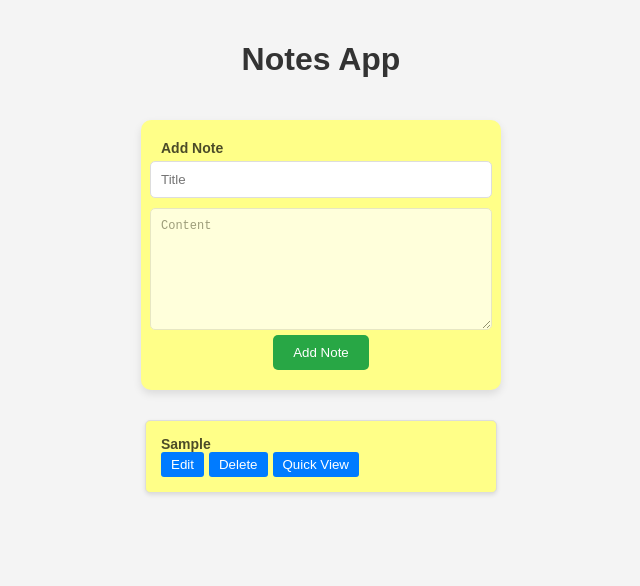
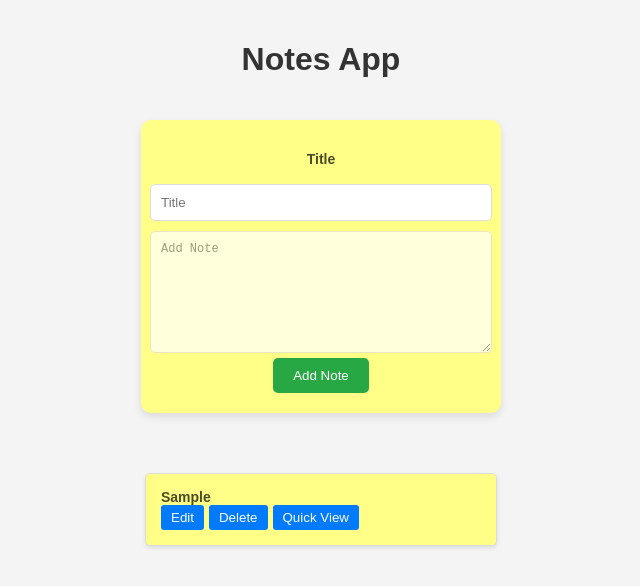
Before and after one commit to DerpyTheSpy/notes-app, a React (Create React App) app: page / in a window 1280 px wide. Both pictures are taken after typing "Sample", "Sample" into the empty fields and a click on the button "Add Note". Shown: the top 586 px of the page, without its empty margins (319-959 px from the left). Built offline with nearby package versions, Linux system fonts and the light colour scheme.

Commit message:
Added error handling

```diff
--- a/src/App.js
+++ b/src/App.js
@@ -1,7 +1,7 @@
-import './App.css';
 import React, { useState, useEffect } from 'react';
 import NoteList from './components/NoteList';
 import NoteForm from './components/NoteForm';
+import './App.css';
 
 const App = () => {
   const [notes, setNotes] = useState(() => {
--- a/src/components/Note.css
+++ b/src/components/Note.css
@@ -1,4 +1,8 @@
 /* src/components/Note.css */
+.note-container {
+  margin: 10px;
+}
+
 .note {
   background-color: #FFFF88;
   border: 1px solid #ddd;
--- a/src/components/Note.js
+++ b/src/components/Note.js
@@ -1,5 +1,5 @@
+import React, { useState } from 'react';
 import './Note.css';
-import React, { useState } from 'react';
 
 const Note = ({ note, deleteNote, editNote }) => {
   const [isModalOpen, setIsModalOpen] = useState(false);
@@ -13,7 +13,7 @@ const Note = ({ note, deleteNote, editNote }) => {
   };
 
   return (
-    <div>
+    <div className="note-container">
       <div className="note">
         <h2>{note.title}</h2>
         <button onClick={() => editNote(note)}>Edit</button>
--- a/src/components/NoteForm.css
+++ b/src/components/NoteForm.css
@@ -48,3 +48,9 @@
 .note-form button:hover {
   background-color: #218838;
 }
+
+.error-message {
+  color: red;
+  font-size: 12px;
+  margin-bottom: 10px;
+}
--- a/src/components/NoteForm.js
+++ b/src/components/NoteForm.js
@@ -1,51 +1,62 @@
+import React, { useState, useEffect } from 'react';
 import './NoteForm.css';
-import React, { useState, useEffect } from 'react';
 
 const NoteForm = ({ addNote, updateNote, currentNote, setCurrentNote }) => {
-  const [title, setTitle] = useState('');
-  const [content, setContent] = useState('');
+  const [note, setNote] = useState({ title: '', content: '' });
+  const [error, setError] = useState('');
 
   useEffect(() => {
     if (currentNote) {
-      setTitle(currentNote.title);
-      setContent(currentNote.content);
+      setNote({
+        title: currentNote.title,
+        content: currentNote.content
+      });
+    } else {
+      setNote({ title: '', content: '' });
     }
   }, [currentNote]);
 
+  const handleChange = (e) => {
+    const { name, value } = e.target;
+    setNote({
+      ...note,
+      [name]: value
+    });
+  };
+
   const handleSubmit = (e) => {
     e.preventDefault();
+    if (!note.title || !note.content) {
+      setError('Both title and content are required.');
+      return;
+    }
+    setError('');
     if (currentNote) {
-      updateNote({
-        ...currentNote,
-        title,
-        content,
-      });
+      updateNote({ ...note, id: currentNote.id });
       setCurrentNote(null);
     } else {
-      addNote({
-        id: Date.now(),
-        title,
-        content,
-      });
+      addNote({ ...note, id: Date.now() });
     }
-    setTitle('');
-    setContent('');
+    setNote({ title: '', content: '' });
   };
 
   return (
     <div className="note-form-container">
-      <div className="note-form-title">Add Note</div>
-      <form className="note-form" onSubmit={handleSubmit}>
+      <form onSubmit={handleSubmit} className="note-form">
+        <h2 className="note-form-title">Title</h2>
+        {error && <p className="error-message">{error}</p>}
         <input
           type="text"
+          name="title"
           placeholder="Title"
-          value={title}
-          onChange={(e) => setTitle(e.target.value)}
+          value={note.title}
+          onChange={handleChange}
         />
         <textarea
-          placeholder="Content"
-          value={content}
-          onChange={(e) => setContent(e.target.value)}
+          name="content"
+          placeholder="Add Note"
+          value={note.content}
+          onChange={handleChange}
         ></textarea>
         <button type="submit">{currentNote ? 'Update Note' : 'Add Note'}</button>
       </form>
--- a/src/components/NoteList.css
+++ b/src/components/NoteList.css
@@ -5,7 +5,7 @@
   gap: 20px;
   justify-content: center;
   margin: 20px;
-  max-width: 1000px; /* Adjust as needed */
+  max-width: 1000px;
 }
 
 @media (max-width: 600px) {
--- a/src/components/NoteList.js
+++ b/src/components/NoteList.js
@@ -2,11 +2,10 @@ import React from 'react';
 import Note from './Note';
 import './NoteList.css';
 
-
 const NoteList = ({ notes, deleteNote, editNote }) => {
   return (
-    <div>
-      {notes.map((note) => (
+    <div className="note-list">
+      {notes.map(note => (
         <Note key={note.id} note={note} deleteNote={deleteNote} editNote={editNote} />
       ))}
     </div>
```
Lines whose indentation alone changed are shown as unchanged.
